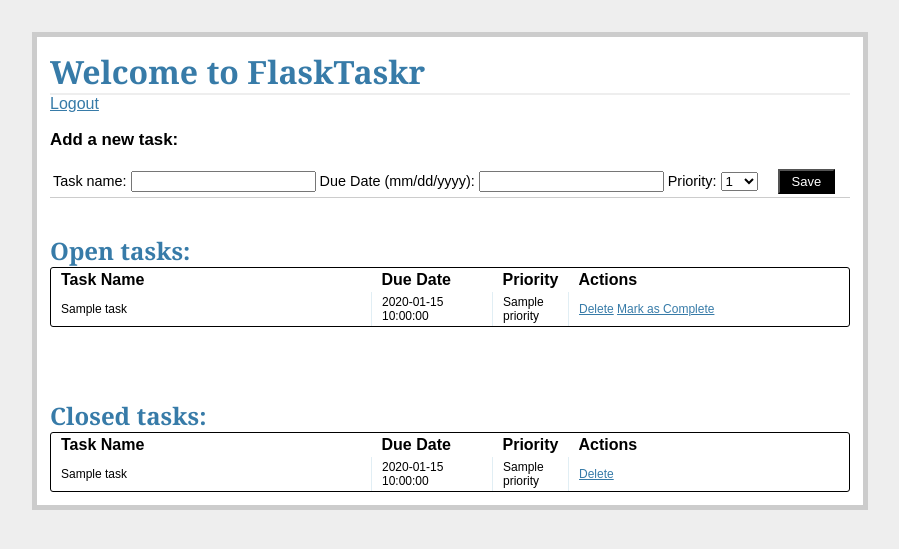
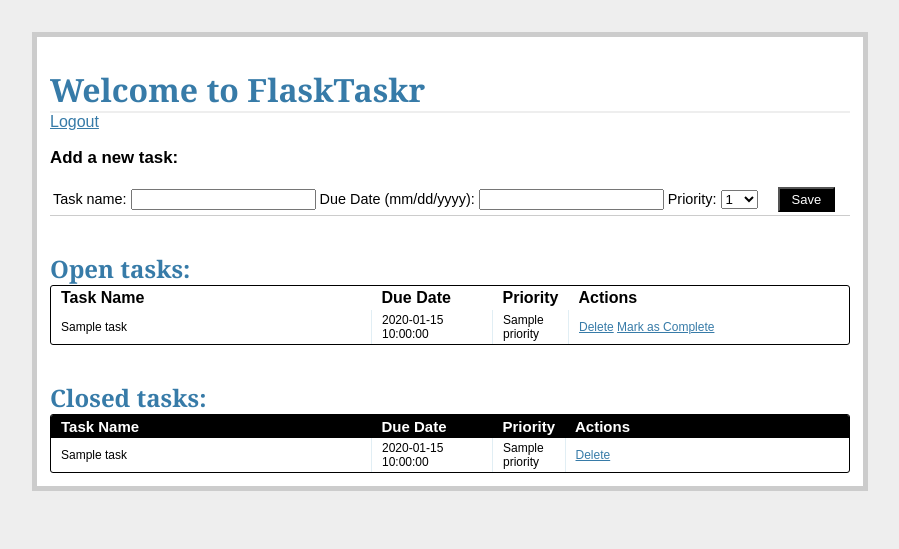
Before and after one commit to mjhea0/flasktaskr, a Flask app: template templates/tasks.html in a window 1280 px wide. Shown: the top 549 px of the page, without its empty margins (190-1089 px from the left). Run offline with Flask 2, Linux system fonts and the light colour scheme; the template is opened without the code that fills it: most values are stand-ins (such as "Sample title", 1, 10 or a date in 2020); parts of the project's set-up code (start-up, migrations or seed data) failed here and were passed over.

Commit message:
correct syntax errors

```diff
--- a/templates/_base.html
+++ b/templates/_base.html
@@ -15,6 +15,8 @@
                 <div class="error"><strong>Error:</strong> {{ error }} </div>
             {% endif %}
 
+            <br>
+
             {% block content %}
             {% endblock %}
         </div>
--- a/templates/tasks.html
+++ b/templates/tasks.html
@@ -2,7 +2,7 @@
 {% block content %}
 
 <h1> Welcome to FlaskTaskr </h1>
-<a href="logout"> Logout</a>
+<a href="/logout"> Logout</a>
 <div class="add-task">
     <h3> Add a new task:</h3>
     <table>
@@ -48,9 +48,9 @@
         <table>
             <thread>
                 <tr>
-                    <th width="300px">Task Name</th>
-                    <th width="100px">Due Date</th>
-                    <th width="50px">Priority</th>
+                    <th width="300px"><strong>Task Name</strong></th>
+                    <th width="100px"><strong>Due Date</strong></th>
+                    <th width="50px"><strong>Priority</strong></th>
                     <th><strong>Actions</strong></th>
                 </tr>
             </thread>
@@ -60,8 +60,8 @@
                     <td width="100px">{{ task.due_date }}</td>
                     <td width="50px">{{ task.priority }}</td>
                     <td>
-                        <a href=" {{url_for('delete_entry', task_id = task.task_id) }}">Delete</a>
-                        <a href=" {{url_for('complete', task_id = task.task_id) }}"> Mark as Complete</a>
+                        <a href=" {{ url_for('delete_entry', task_id = task.task_id) }}">Delete</a>
+                        <a href=" {{ url_for('complete', task_id = task.task_id) }}"> Mark as Complete</a>
                     </td>
                 </tr>
             {% endfor %}
@@ -69,27 +69,26 @@
     </div>
     <br>
     <br>
+</div>
 <div class="entries">
-    <br>
-    <br>
     <h2> Closed tasks:</h2>
     <div class="datagrid">
         <table>
-            <thread>
+            <thead>
                 <tr>
-                    <th width="300px">Task Name</th>
-                    <th width="100px">Due Date</th>
-                    <th width="50px">Priority</th>
+                    <th width="300px"><strong>Task Name</strong></th>
+                    <th width="100px"><strong>Due Date</strong></th>
+                    <th width="50px"><strong>Priority</strong></th>
                     <th><strong>Actions</strong></th>
                 </tr>
-            </thread>
+            </thead>
             {% for task in closed_tasks %}
                 <tr>
                     <td width="300px">{{ task.name }}</td>
                     <td width="100px">{{ task.due_date }}</td>
                     <td width="50px">{{ task.priority }}</td>
                     <td>
-                        <a href=" {{url_for('delete_entry', task_id = task.task_id) }}">Delete</a>
+                        <a href=" {{ url_for('delete_entry', task_id = task.task_id) }}">Delete</a>
                     </td>
                 </tr>
             {% endfor %}
```
Also changed, not shown: templates/login.html (+5 -4 lines), views.py (+8 -7 lines). Lines whose indentation alone changed are shown as unchanged.
